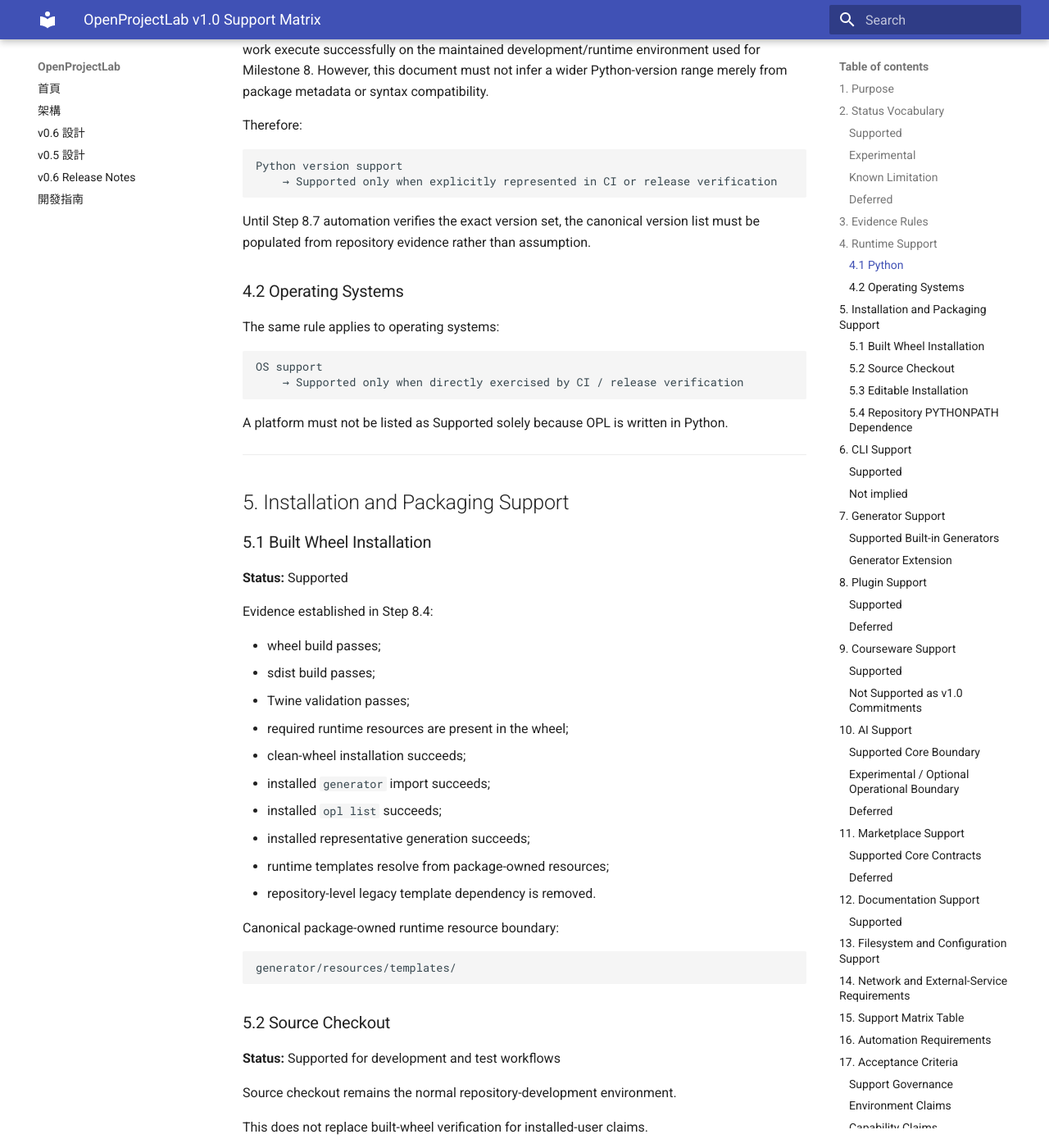
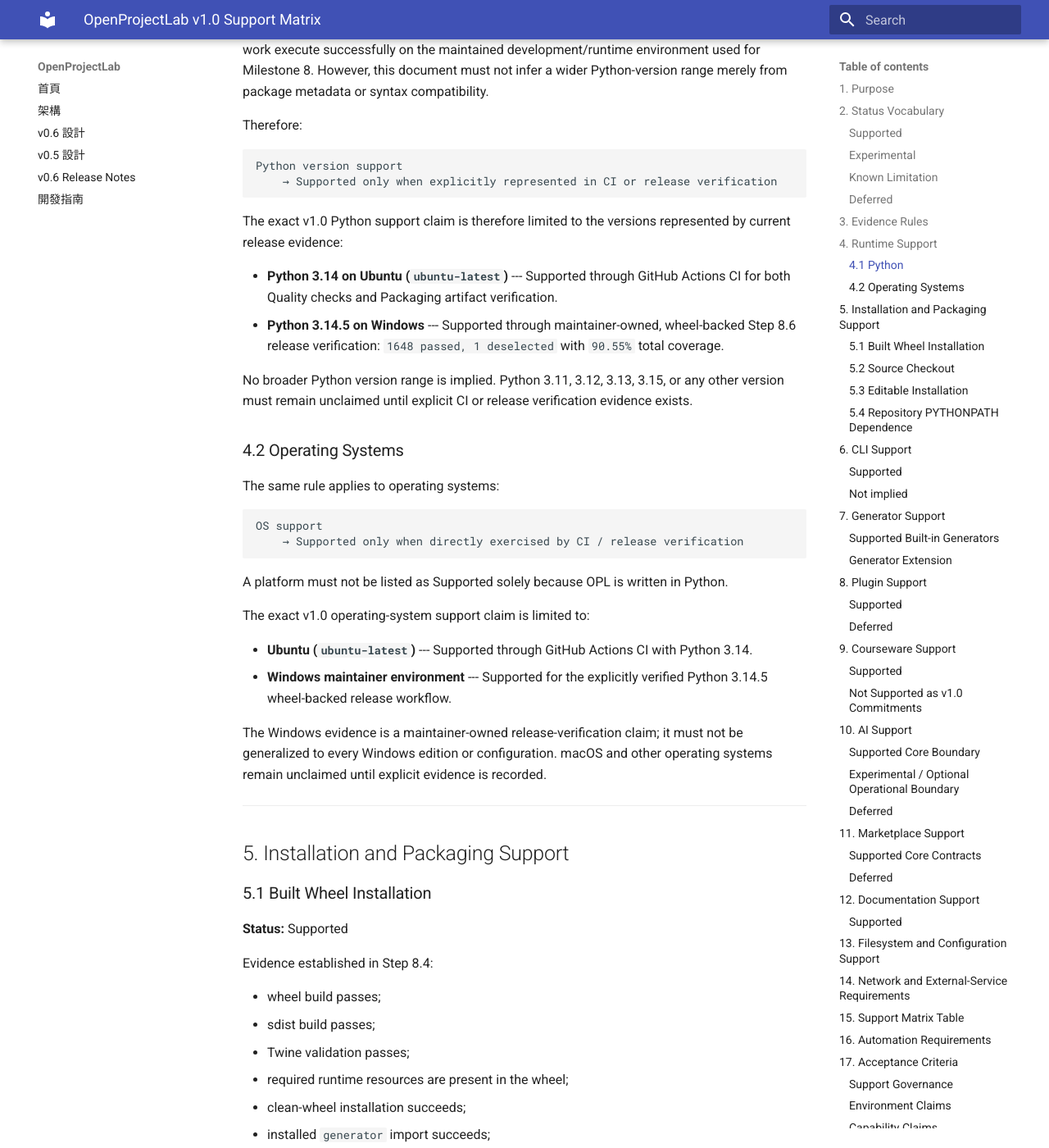
Before and after one commit to khwang1964/OpenProjectLab, an MkDocs documentation site: the page built from docs/reference/support-matrix.md, in a window 1280 px wide and 1400 px high, scrolled down 2802 px. Shown: the whole window at 82% size. Built offline with MkDocs 1.6.1 and Material for MkDocs 9.7.7, drawn with Linux system fonts in a browser that asks for light colours; some of the changed text lies outside the part shown.

Commit message:
docs: record v1.0 environment support evidence (#130)

````diff
--- a/docs/reference/support-matrix.md
+++ b/docs/reference/support-matrix.md
@@ -134,9 +134,18 @@
     → Supported only when explicitly represented in CI or release verification
 ```
 
-Until Step 8.7 automation verifies the exact version set, the canonical
-version list must be populated from repository evidence rather than
-assumption.
+The exact v1.0 Python support claim is therefore limited to the versions
+represented by current release evidence:
+
+- **Python 3.14 on Ubuntu (`ubuntu-latest`)** --- Supported through GitHub
+  Actions CI for both Quality checks and Packaging artifact verification.
+- **Python 3.14.5 on Windows** --- Supported through maintainer-owned,
+  wheel-backed Step 8.6 release verification: `1648 passed, 1 deselected`
+  with `90.55%` total coverage.
+
+No broader Python version range is implied. Python 3.11, 3.12, 3.13, 3.15,
+or any other version must remain unclaimed until explicit CI or release
+verification evidence exists.
 
 ### 4.2 Operating Systems
 
@@ -149,6 +158,18 @@
 
 A platform must not be listed as Supported solely because OPL is written
 in Python.
+
+The exact v1.0 operating-system support claim is limited to:
+
+- **Ubuntu (`ubuntu-latest`)** --- Supported through GitHub Actions CI with
+  Python 3.14.
+- **Windows maintainer environment** --- Supported for the explicitly
+  verified Python 3.14.5 wheel-backed release workflow.
+
+The Windows evidence is a maintainer-owned release-verification claim; it
+must not be generalized to every Windows edition or configuration. macOS
+and other operating systems remain unclaimed until explicit evidence is
+recorded.
 
 ---
 
@@ -484,10 +505,13 @@
 | AI | Live provider invocation | Experimental | Opt-in live tests | External dependency |
 | Marketplace | Deterministic local core | Supported | Milestone 7 + Step 8.2/8.3 tests | No remote service |
 | Docs | EN + zh-TW manuals | Supported | Step 8.5 automation | 13 paired chapters |
+| Runtime | Ubuntu (`ubuntu-latest`) + Python 3.14 | Supported | GitHub Actions CI: Quality checks + Packaging artifact verification | CI-backed environment |
+| Runtime | Windows + Python 3.14.5 | Supported | Step 8.6 wheel-backed maintainer release verification: 1648 passed, 1 deselected; 90.55% coverage | Do not generalize to all Windows configurations |
 | Release | Remote Marketplace | Deferred | No v1 implementation commitment | v1.1+ candidate |
 
-Environment-specific rows for operating systems and Python versions must
-be added only after the exact CI/release evidence is confirmed.
+These environment rows are the complete v1.0 environment support claim at
+this stage. Other Python versions and operating systems may work, but are
+unverified and are not part of the maintained v1.0 support commitment.
 
 ---
 
@@ -533,10 +557,10 @@
 
 ### Environment Claims
 
-- [ ] Python support lists only actually verified versions.
-- [ ] OS support lists only actually verified platforms.
-- [ ] Installed-user support is based on real built artifacts.
-- [ ] Unsupported environment assumptions are not promoted.
+- [x] Python support lists only actually verified versions.
+- [x] OS support lists only actually verified platforms.
+- [x] Installed-user support is based on real built artifacts.
+- [x] Unsupported environment assumptions are not promoted.
 
 ### Capability Claims
 
@@ -621,8 +645,8 @@
 Step 8.6 Compatibility & Deprecation Policy        Accepted
 Step 8.7 Support Matrix / Known Limitations        In Progress
 Support governance                                  Defined by this document
-Exact Python-version matrix                         Pending evidence review
-Exact operating-system matrix                       Pending evidence review
+Exact Python-version matrix                         Populated from CI/release evidence
+Exact operating-system matrix                       Populated from CI/release evidence
 Known-limitations register                          Defined separately
 Formal Step 8.7 acceptance                          Pending
 ```
````
Also changed, not shown: docs/releases/v1.0-known-limitations.md (+18 -8 lines), 2 other files.
